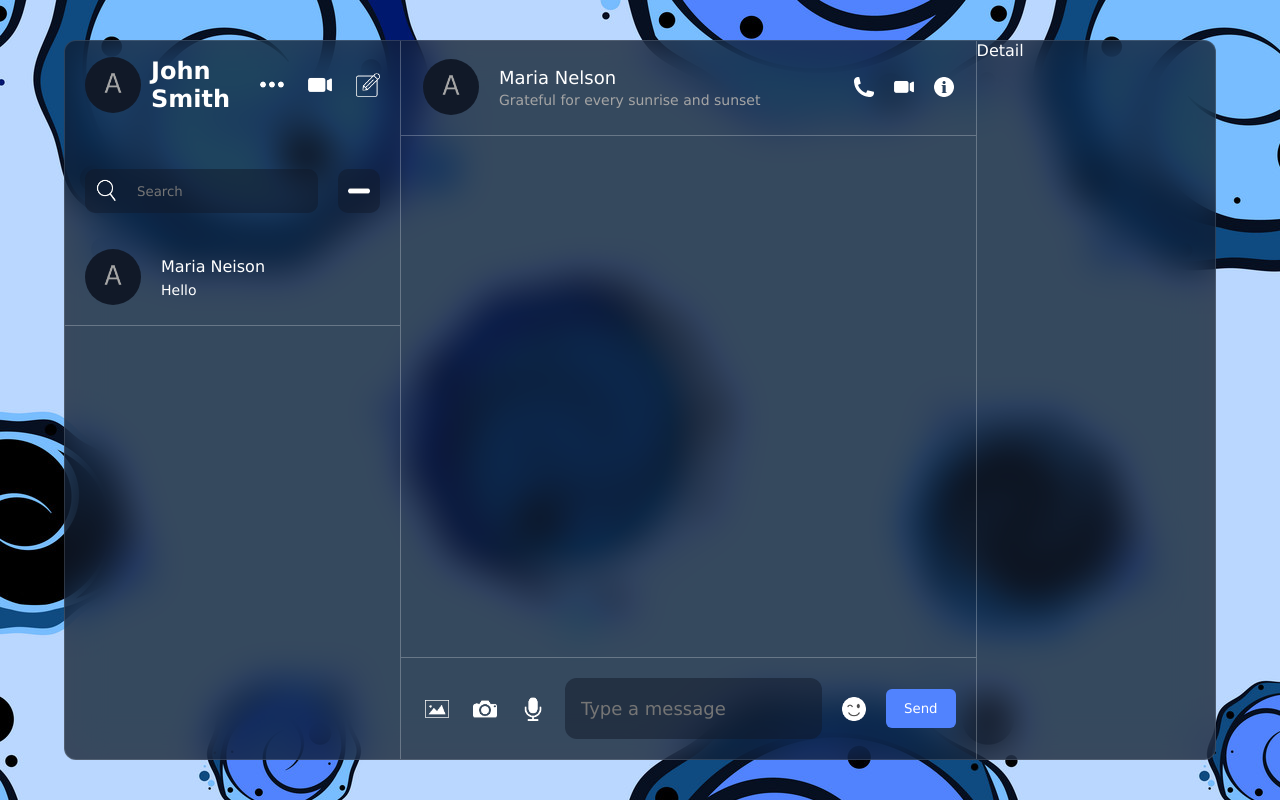
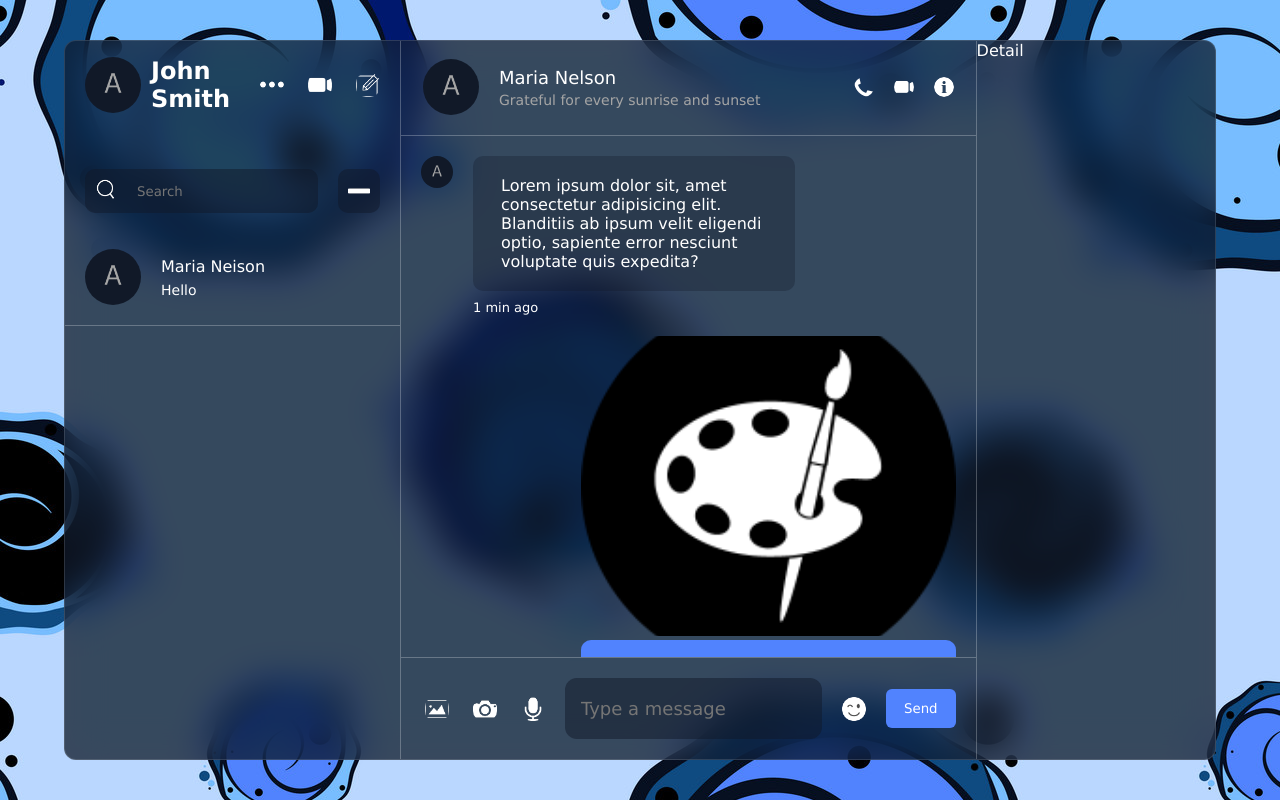
Before and after one commit to ViktorMetodiev13/ReactJS-Chat-App, a React (Vite) app in the folder ReactJS Chat App/: page / in a window 1280 px wide. Built offline with nearby package versions, Linux system fonts and the light colour scheme.

Commit message:
Chat section implemented

```diff
--- a/ReactJS Chat App/index.html
+++ b/ReactJS Chat App/index.html
@@ -2,9 +2,9 @@
 <html lang="en">
   <head>
     <meta charset="UTF-8" />
-    <link rel="icon" type="image/svg+xml" href="/favicon.png" />
+    <link rel="icon" type="image/svg+xml" href="./public/favicon.png" />
     <meta name="viewport" content="width=device-width, initial-scale=1.0" />
-    <title>Lama Dev Chat App</title>
+    <title>ReactJS Chat App</title>
   </head>
   <body>
     <div id="root"></div>
--- a/ReactJS Chat App/src/components/chat/Chat.jsx
+++ b/ReactJS Chat App/src/components/chat/Chat.jsx
@@ -39,7 +39,60 @@ export const Chat = () => {
                 </div>
             </div>
 
-            <div className="main"></div>
+            <div className="main">
+                <div className="main-message">
+                    <img src="./avatar.png" alt="avatar png" className="main-avatar" />
+
+                    <div className="main-message-params">
+                        <p className="main-text">Lorem ipsum dolor sit, amet consectetur adipisicing elit. Blanditiis ab ipsum velit eligendi optio,
+                            sapiente error nesciunt voluptate quis expedita?</p>
+                        <span className="main-date">1 min ago</span>
+                    </div>
+                </div>
+
+                <div className="main-message-own">
+                    <div className="main-message-params">
+                        <img src="./theme.png" alt="image message" />
+                        <p className="main-text-own">Lorem ipsum dolor sit, amet consectetur adipisicing elit. Blanditiis ab ipsum velit eligendi optio,
+                            sapiente error nesciunt voluptate quis expedita?</p>
+                        <span className="main-date">1 min ago</span>
+                    </div>
+                </div>
+
+                <div className="main-message">
+                    <img src="./avatar.png" alt="avatar png" className="main-avatar" />
+                    <div className="main-message-params">
+                        <p className="main-text">Lorem ipsum dolor sit, amet consectetur adipisicing elit. Blanditiis ab ipsum velit eligendi optio,
+                            sapiente error nesciunt voluptate quis expedita?</p>
+                        <span className="main-date">1 min ago</span>
+                    </div>
+                </div>
+
+                <div className="main-message-own">
+                    <div className="main-message-params">
+                        <p className="main-text">Lorem ipsum dolor sit, amet consectetur adipisicing elit. Blanditiis ab ipsum velit eligendi optio,
+                            sapiente error nesciunt voluptate quis expedita?</p>
+                        <span className="main-date">1 min ago</span>
+                    </div>
+                </div>
+
+                <div className="main-message">
+                    <img src="./avatar.png" alt="avatar png" className="main-avatar" />
+                    <div className="main-message-params">
+                        <p className="main-text">Lorem ipsum dolor sit, amet consectetur adipisicing elit. Blanditiis ab ipsum velit eligendi optio,
+                            sapiente error nesciunt voluptate quis expedita?</p>
+                        <span className="main-date">1 min ago</span>
+                    </div>
+                </div>
+
+                <div className="main-message-own">
+                    <div className="main-message-params">
+                        <p className="main-text">Lorem ipsum dolor sit, amet consectetur adipisicing elit. Blanditiis ab ipsum velit eligendi optio,
+                            sapiente error nesciunt voluptate quis expedita?</p>
+                        <span className="main-date">1 min ago</span>
+                    </div>
+                </div>
+            </div>
 
             <div className="footer">
                 <div className="footer-icons">
--- a/ReactJS Chat App/src/components/chat/chat.css
+++ b/ReactJS Chat App/src/components/chat/chat.css
@@ -64,6 +64,57 @@
 /* Main */
 .main {
     flex: 1;
+    padding: 20px;
+    overflow: scroll;
+    overflow-x: hidden;
+    display: flex;
+    flex-direction: column;
+    gap: 20px;
+}
+
+.main-message,
+.main-message-own {
+    max-width: 70%;
+    display: flex;
+    gap: 20px;
+    color: #fff;
+}
+
+.main-avatar {
+    width: 32px;
+    height: 32px;
+    border-radius: 50%;
+}
+
+.main-message-own {
+    align-self: flex-end;
+}
+
+.main-text {
+    background-color: rgba(17, 25, 40, 0.3);
+    padding: 20px 28px;
+    border-radius: 10px;
+    margin-bottom: 6px;
+    color: #fff;
+}
+
+.main-text-own {
+    background-color: #5183fe;
+    padding: 20px 28px;
+    border-radius: 10px;
+    margin-bottom: 6px;
+    color: #fff;
+}
+
+.main-date {
+    font-size: 13px;
+}
+
+img {
+    width: 100%;
+    height: 300px;
+    border-radius: 10px;
+    object-fit: cover;
 }
 
 /* footer */
```
Also changed, not shown: ReactJS Chat App/public/favicon.png.
